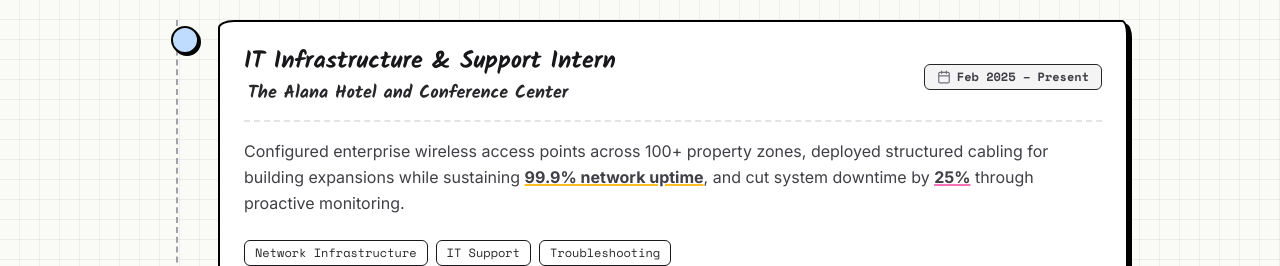
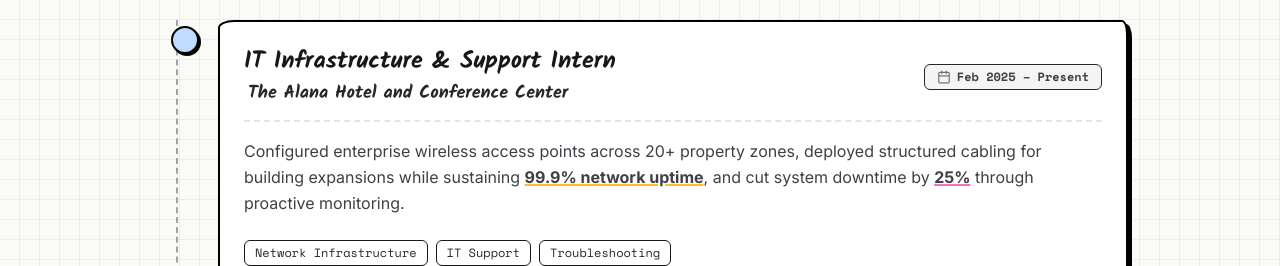
Before and after one commit to bayuaaar12/Porto_v3, a Next.js app: page / in a window 1280 px wide. Shown: the part 840-1106 px from the top of the page. Built offline with nearby package versions, Linux system fonts and the light colour scheme.

Commit message:
update: experience description 20+ property zones

```diff
--- a/src/components/ExperienceSection.tsx
+++ b/src/components/ExperienceSection.tsx
@@ -12,7 +12,7 @@
     date: "Feb 2025 – Present",
     description: (
       <>
-        Configured enterprise wireless access points across 100+ property zones, deployed structured cabling for building expansions while sustaining <strong className="font-bold underline decoration-amber-400 decoration-2">99.9% network uptime</strong>, and cut system downtime by <strong className="font-bold underline decoration-pink-400 decoration-2">25%</strong> through proactive monitoring.
+        Configured enterprise wireless access points across 20+ property zones, deployed structured cabling for building expansions while sustaining <strong className="font-bold underline decoration-amber-400 decoration-2">99.9% network uptime</strong>, and cut system downtime by <strong className="font-bold underline decoration-pink-400 decoration-2">25%</strong> through proactive monitoring.
       </>
     ),
     tags: ["Network Infrastructure", "IT Support", "Troubleshooting"],
```
